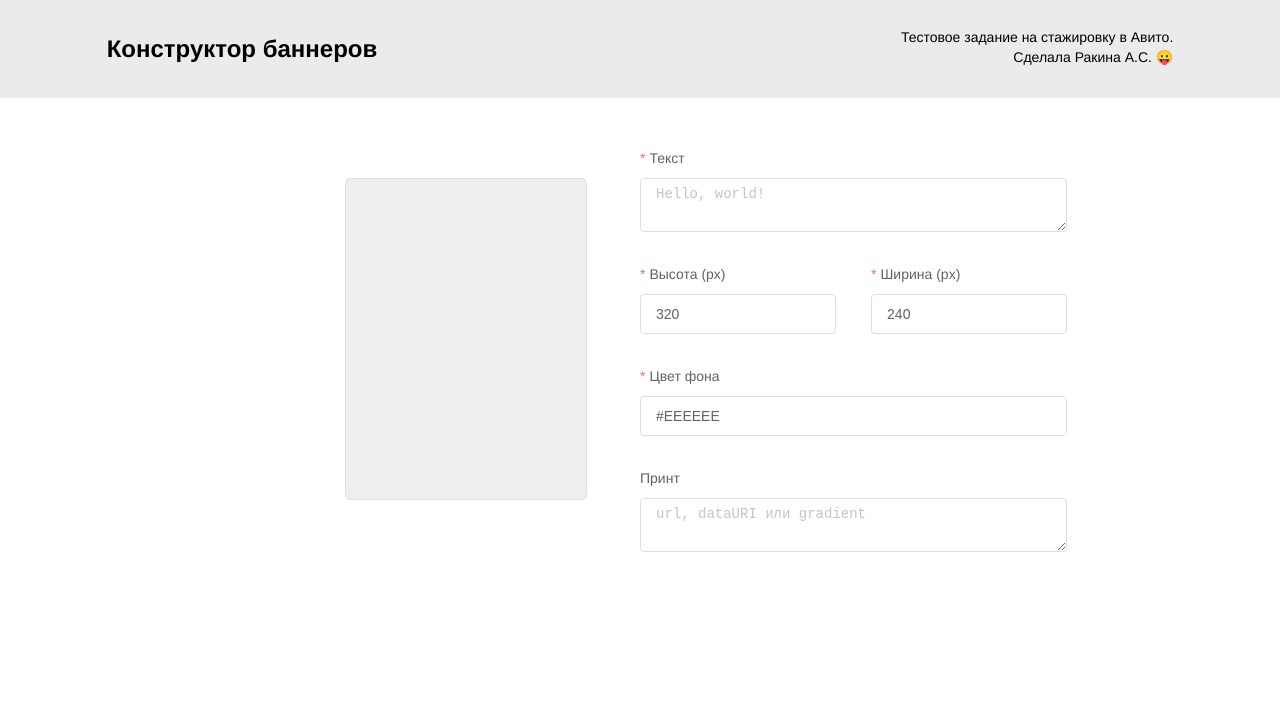
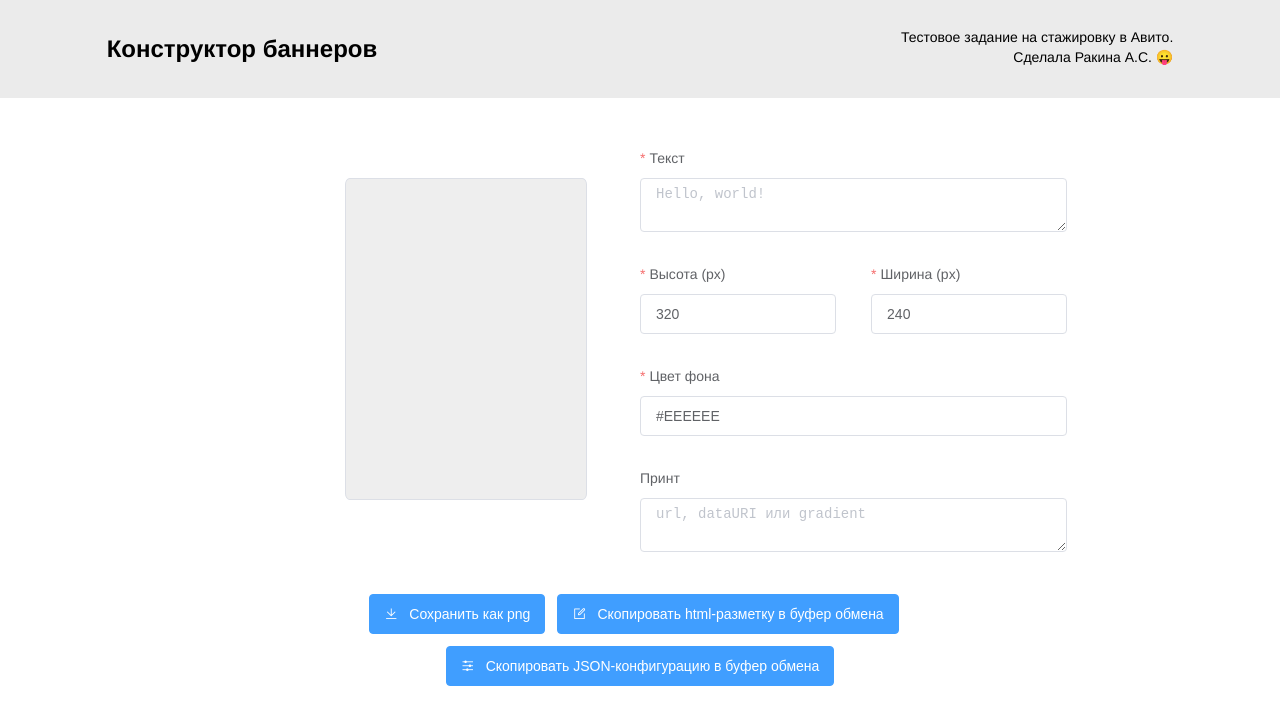
Before and after one commit to anninwonderland/avito-test, a Vue app: page / in a window 1280 px wide. Shown: the top 724 px of the page. Built offline with nearby package versions, Linux system fonts and the light colour scheme.

Commit message:
style: add buttons to layout

```diff
--- a/src/main.js
+++ b/src/main.js
@@ -5,6 +5,8 @@ import store from './store'
 import ElementUI from 'element-ui'
 import 'element-ui/lib/theme-chalk/index.css'
 import 'element-ui/lib/theme-chalk/display.css'
+
+import '@/styles/element_ui.css'
 
 Vue.config.productionTip = false
 
--- /dev/null
+++ b/src/styles/element_ui.css
@@ -0,0 +1,18 @@
+/* override element-ui styles */
+
+.home__btn.el-button+.home__btn.el-button {
+    margin-left: 0;
+}
+
+.home__btn i {
+    margin-right: 6px;
+}
+
+.home__btn span {
+    max-width: 100%;
+    margin-left: 12px;
+
+    white-space: pre-line;
+    line-height: 18px;
+    text-align: left;
+}
--- a/src/views/Home.vue
+++ b/src/views/Home.vue
@@ -10,12 +10,23 @@
       </el-col>
     </el-row>
 
-    <el-row class="home__main" type="flex">
+    <el-row class="home__main">
       <el-col :span="7" :offset="4" :xs="{span: 20, offset: 2}" :sm="{span: 7, offset: 4}">
         <Preview/>
       </el-col>
       <el-col :span="8" :offset="1" :xs="{span: 20, offset: 2}" :sm="{span: 8, offset: 1}">
         <Form/>
+      </el-col>
+    </el-row>
+    <el-row>
+      <el-col :span="16" :offset="4" class="home__btns__container">
+          <el-button
+              v-for="(btn, index) in buttons" :key="index"
+              type="primary"
+              class="home__btn"
+              :icon="btn.icon"
+              @click.prevent="btn.action"
+          >{{ btn.text }}</el-button>
       </el-col>
     </el-row>
   </div>
@@ -27,9 +38,40 @@ import Form from '@/components/Form'
 
 export default {
   name: "Home",
+  data() {
+    return {
+      buttons: [
+        {
+          text: 'Сохранить как png',
+          action: this.saveToPng,
+          icon: 'el-icon-download'
+        },
+        {
+          text: 'Скопировать html-разметку в буфер обмена',
+          action: this.copyToHTML,
+          icon: 'el-icon-edit-outline'
+        }, {
+          text: 'Скопировать JSON-конфигурацию в буфер обмена',
+          action: this.copyToJSON,
+          icon: 'el-icon-s-operation'
+        }
+      ]
+    }
+  },
   components: {
     Preview,
     Form
+  },
+  methods: {
+    saveToPng() {
+      console.log('save to png')
+    },
+    copyToHTML() {
+
+    },
+    copyToJSON() {
+
+    }
   }
 }
 </script>
@@ -66,15 +108,40 @@ export default {
 }
 
 .home__main {
-  min-height: 80vh;
   margin-top: 40px;
+}
 
+.home__btns__container {
+  margin-top: 20px;
+
+  display: flex;
   flex-wrap: wrap;
+  justify-content: center;
+}
+
+.home__btn {
+  margin-right: 12px;
+  margin-bottom: 12px;
+  margin-left: 0;
+  padding: 10px 14px;
+
+  display: flex;
+  align-items: center;
+}
+
+.home__btn:last-child {
+  margin-right: 0;
 }
 
 @media (max-width: 768px) {
   .home__header__caption {
     text-align: start;
   }
+  .home__btn {
+    width: 100%;
+
+    margin-right: 0;
+    margin-left: 0;
+  }
 }
 </style>
```
